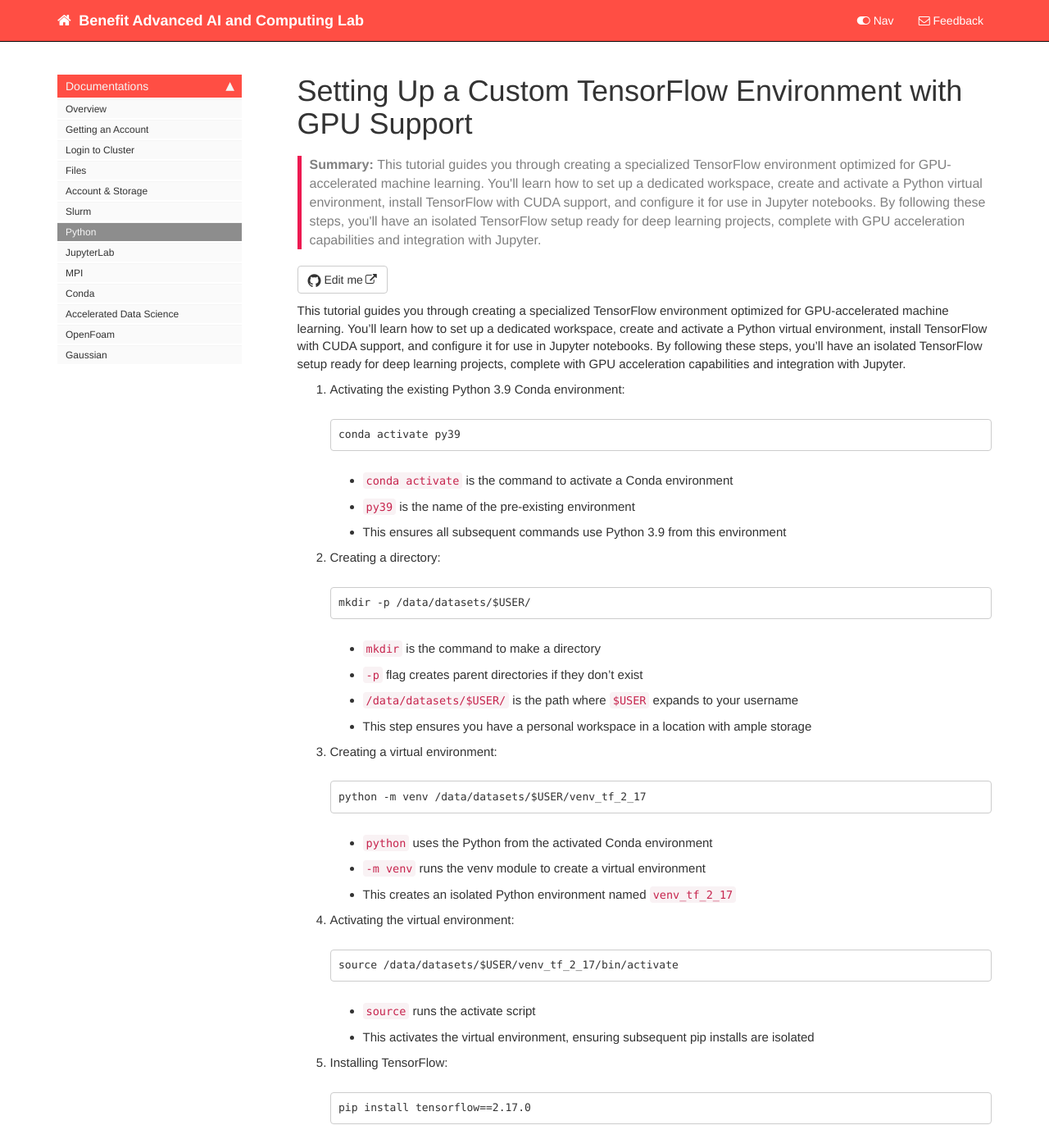
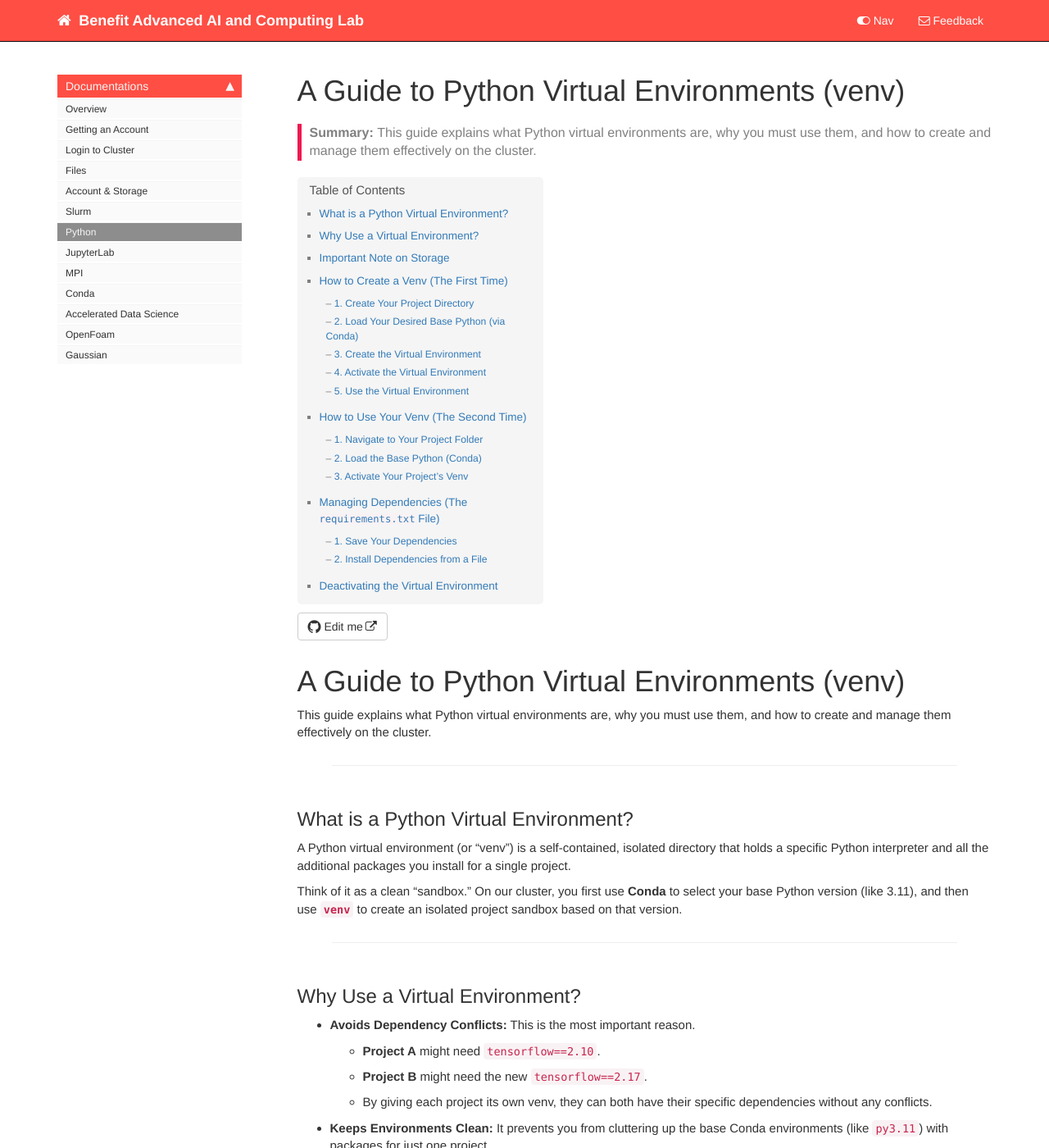
Before and after one commit to UOB-AI/UOB-AI.github.io, a Jekyll site: the page built from pages/python.md, in a window 1280 px wide and 1400 px high. Shown: the whole window at 82% size. Built offline with Jekyll 4.4.1, drawn with Linux system fonts in a browser that asks for light colours; comment, search, counter and statistics services are not loaded; some of the changed text lies outside the part shown.

Commit message:
Revise tutorial to guide on Python virtual environments
Updated the tutorial to focus on Python virtual environments, replacing the previous TensorFlow setup instructions. Added detailed steps for creating, activating, and managing virtual environments along with important notes on storage limitations.

````diff
--- a/pages/python.md
+++ b/pages/python.md
@@ -1,75 +1,186 @@
 ---
-title: "Setting Up a Custom TensorFlow Environment with GPU Support"
+title: "A Guide to Python Virtual Environments (venv)"
 keywords: python venv
 sidebar: main_sidebar
 permalink: python.html
-summary: This tutorial guides you through creating a specialized TensorFlow environment optimized for GPU-accelerated machine learning. You'll learn how to set up a dedicated workspace, create and activate a Python virtual environment, install TensorFlow with CUDA support, and configure it for use in Jupyter notebooks. By following these steps, you'll have an isolated TensorFlow setup ready for deep learning projects, complete with GPU acceleration capabilities and integration with Jupyter.
+summary: This guide explains what Python virtual environments are, why you must use them, and how to create and manage them effectively on the cluster.
 published: true
 ---
 
-This tutorial guides you through creating a specialized TensorFlow environment optimized for GPU-accelerated machine learning. You'll learn how to set up a dedicated workspace, create and activate a Python virtual environment, install TensorFlow with CUDA support, and configure it for use in Jupyter notebooks. By following these steps, you'll have an isolated TensorFlow setup ready for deep learning projects, complete with GPU acceleration capabilities and integration with Jupyter.
+# A Guide to Python Virtual Environments (venv)
 
-1. Activating the existing Python 3.9 Conda environment:
-   ```
-   conda activate py39
-   ```
-   - `conda activate` is the command to activate a Conda environment
-   - `py39` is the name of the pre-existing environment
-   - This ensures all subsequent commands use Python 3.9 from this environment
+This guide explains what Python virtual environments are, why you must use them, and how to create and manage them effectively on the cluster.
 
-2. Creating a directory:
-   ```
-   mkdir -p /data/datasets/$USER/
-   ```
-   - `mkdir` is the command to make a directory
-   - `-p` flag creates parent directories if they don't exist
-   - `/data/datasets/$USER/` is the path where `$USER` expands to your username
-   - This step ensures you have a personal workspace in a location with ample storage
+---
 
-3. Creating a virtual environment:
-   ```
-   python -m venv /data/datasets/$USER/venv_tf_2_17
-   ```
-   - `python` uses the Python from the activated Conda environment
-   - `-m venv` runs the venv module to create a virtual environment
-   - This creates an isolated Python environment named `venv_tf_2_17`
+## What is a Python Virtual Environment?
 
-4. Activating the virtual environment:
-   ```
-   source /data/datasets/$USER/venv_tf_2_17/bin/activate
-   ```
-   - `source` runs the activate script
-   - This activates the virtual environment, ensuring subsequent pip installs are isolated
+A Python virtual environment (or "venv") is a self-contained, isolated directory that holds a specific Python interpreter and all the additional packages you install for a single project.
 
-5. Installing TensorFlow:
-   ```
-   pip install tensorflow==2.17.0
-   ```
-   - Installs TensorFlow version 2.17.0 in the virtual environment
+Think of it as a clean "sandbox." On our cluster, you first use **Conda** to select your base Python version (like 3.11), and then use **`venv`** to create an isolated project sandbox based on that version.
 
-6. Installing CUDA Python:
-   ```
-   pip install cuda-python==12.3
-   ```
-   - Installs CUDA Python, enabling GPU acceleration for certain operations
+---
 
-7. Installing NVIDIA cuDNN:
-   ```
-   pip install nvidia-cudnn-cu12==8.9.7.29
-   ```
-   - Installs NVIDIA's CUDA Deep Neural Network library (cuDNN)
-   - This optimizes performance for deep learning on NVIDIA GPUs
+## Why Use a Virtual Environment?
 
-8. Installing IPython kernel:
-   ```
-   pip install ipykernel
-   ```
-   - Installs the IPython kernel, which allows using this environment in Jupyter notebooks
+* **Avoids Dependency Conflicts:** This is the most important reason.
+    * **Project A** might need `tensorflow==2.10`.
+    * **Project B** might need the new `tensorflow==2.17`.
+    * By giving each project its own venv, they can both have their specific dependencies without any conflicts.
+* **Keeps Environments Clean:** It prevents you from cluttering up the base Conda environments (like `py3.11`) with packages for just one project.
+* **Ensures Reproducibility:** It allows you to create a `requirements.txt` file, which is a "recipe" for your project. Anyone can use this file to perfectly recreate the exact environment needed to run your code.
 
-9. Setting up the kernel for Jupyter:
-   ```
-   python -m ipykernel install --user --name tf.2.17
-   ```
-   - Installs a new Jupyter kernel named "tf.2.17"
-   - `--user` installs it for the current user only
-   - This allows you to select this TensorFlow environment in Jupyter notebooks
+---
+
+## Important Note on Storage
+{% include warning.html content="Your home directory (`~/` or `/home/$USER`) on the cluster is **limited to 5GB**" %}
+
+Your home directory (`~/` or `/home/$USER`) on the cluster is **limited to 5GB**. A single virtual environment with modern data science packages (like PyTorch or TensorFlow) can easily exceed this limit.
+
+Therefore, you **must create all your project directories and virtual environments under the `/data/datasets/$USER` directory**, which has a much larger storage quota.
+
+If you see "No space left on device" errors, your home directory is likely full.
+* **See here for how to fix storage errors:** [https://uob-ai.github.io/account.html#how-to-fix-no-space-left-errors](https://uob-ai.github.io/account.html#how-to-fix-no-space-left-errors)
+
+---
+
+## How to Create a Venv (The First Time)
+
+Follow these steps when you are starting a **new project**.
+
+### 1. Create Your Project Directory
+
+First, navigate to your dedicated data directory and create a folder for your new project.
+
+```bash
+# The '$USER' variable will automatically resolve to your username
+mkdir -p /data/datasets/$USER/my-new-project
+
+# Now, 'cd' into it. This is where you will work.
+cd /data/datasets/$USER/my-new-project
+```
+
+### 2. Load Your Desired Base Python (via Conda)
+
+Before creating your venv, you must load the base Python you want to build it from.
+
+```bash
+# First, see which Python versions are available
+conda env list
+```
+This will show you a list of pre-configured Conda environments, such as `py3.9`, `py3.10`, `py3.11`, etc.
+
+```bash
+# Activate the base environment you want. Let's use 3.11.
+conda activate py3.11
+```
+Your prompt will now change to show `(py3.11)`.
+
+### 3. Create the Virtual Environment
+
+Now that you have your base Python loaded, create your project-specific venv. It is standard practice to name the venv directory `venv`.
+
+```bash
+# (py3.11) is active
+# This command uses the 'py3.11' python to create a new sandbox named 'venv'
+python3 -m venv venv
+```
+You will now have a new folder named `venv` inside your project directory.
+
+### 4. Activate the Virtual Environment
+
+Now, "activate" your new project-specific venv. This switches you from the *base* `(py3.11)` environment to your *project* `(venv)` environment.
+
+```bash
+# 'source' runs the activate script
+source venv/bin/activate
+```
+Your terminal prompt will change again to show `(venv)` at the front:
+```bash
+(venv) [your-username@cluster-node my-new-project]$
+```
+
+### 5. Use the Virtual Environment
+
+You are now in your clean, isolated project environment. You can safely install packages.
+
+```bash
+# (venv) is active
+# Good practice: upgrade pip inside the venv first
+pip install --upgrade pip
+
+# Install packages. They will only be installed in
+# /data/datasets/$USER/my-new-project/venv/...
+pip install pandas numpy jupyterlab
+```
+
+---
+
+## How to Use Your Venv (The Second Time)
+
+Once you have already created your virtual environment, you **do not** need to create it again.
+
+The next time you log in to work on your project, the process is much simpler. You just need to navigate to your project and *activate* the existing environment.
+
+### 1. Navigate to Your Project Folder
+
+Your project (and its `venv`) is saved in your data directory.
+```bash
+# Replace 'my-new-project' with your actual project folder name
+cd /data/datasets/$USER/my-new-project
+```
+
+### 2. Load the Base Python (Conda)
+
+You still need to load the *same* base Conda environment (e.g., `py3.11`) that you used when you first created the venv.
+```bash
+# Activate the same base version you used before
+conda activate py3.11
+```
+
+### 3. Activate Your Project's Venv
+
+This is the final step. Just "source" the activate script that already exists inside your `venv` folder.
+```bash
+source venv/bin/activate
+```
+That's it! Your prompt will change to `(venv)`, and you can continue right where you left off.
+
+---
+
+## Managing Dependencies (The `requirements.txt` File)
+
+This is the key to making your project reproducible.
+
+### 1. Save Your Dependencies
+
+Once your project is working, save a list of all the packages you installed.
+```bash
+# This saves the list of packages to a new file
+pip freeze > requirements.txt
+```
+This creates a `requirements.txt` file. You should commit this file to your Git repository.
+
+### 2. Install Dependencies from a File
+
+When a new developer (or you, on a new computer) wants to run your project, they follow the "First Time" setup steps, but **skip step 5 (installing packages manually)**.
+
+Instead, after activating the new venv (step 4), they run this one command:
+```bash
+# This reads the 'recipe' and installs the exact same packages
+pip install -r requirements.txt
+```
+
+---
+
+## Deactivating the Virtual Environment
+
+When you are finished working, you can "deactivate" the environment to return to the base Conda environment.
+
+Just type this one command:
+```bash
+deactivate
+```
+Your prompt will return to the base Conda environment (e.g., `(py3.11)`). You can then run `conda deactivate` again if you wish to return to the cluster's default shell.
+
+---
````
